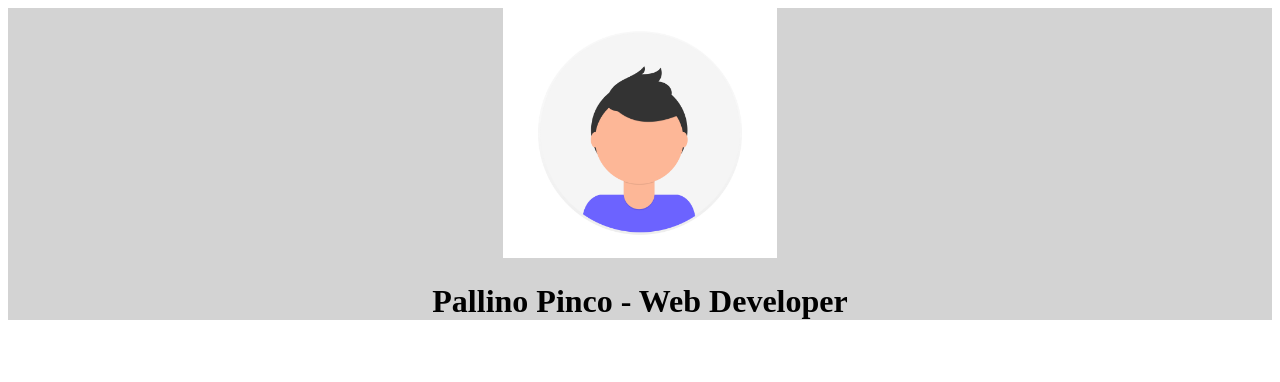
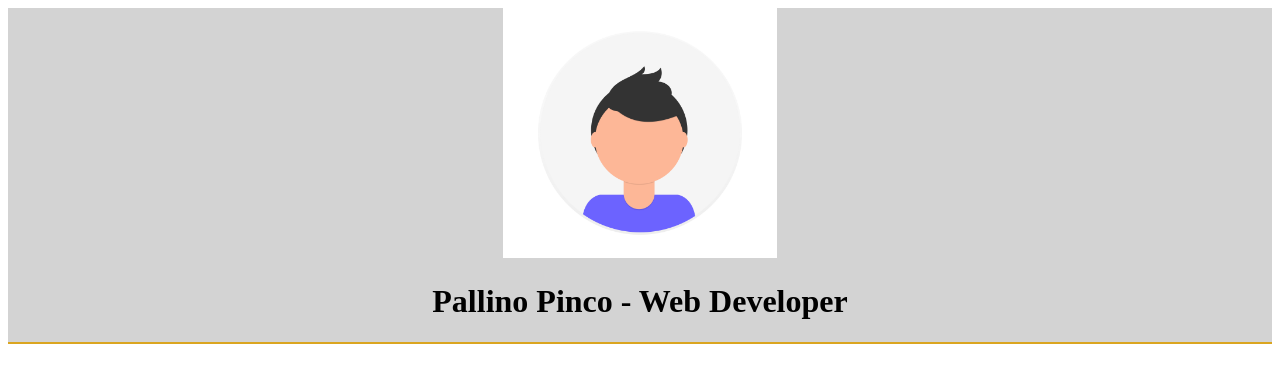
Before and after one commit to Sowwtky/html-css-curriculum-vitae, a plain HTML site: page index.html in a window 1280 px wide. Drawn offline with Linux system fonts and the light colour scheme.

Commit message:
sezione header

```diff
--- a/style.css
+++ b/style.css
@@ -5,6 +5,9 @@ text-align: center;
 /*inizio stile header*/
 header {
     background-color: lightgray;
+    border-bottom-width: 2px;
+    border-bottom-style: solid;
+    border-bottom-color: goldenrod;
 }
 /*fine stile header*/
 /*inizio altezza pfp*/
```
